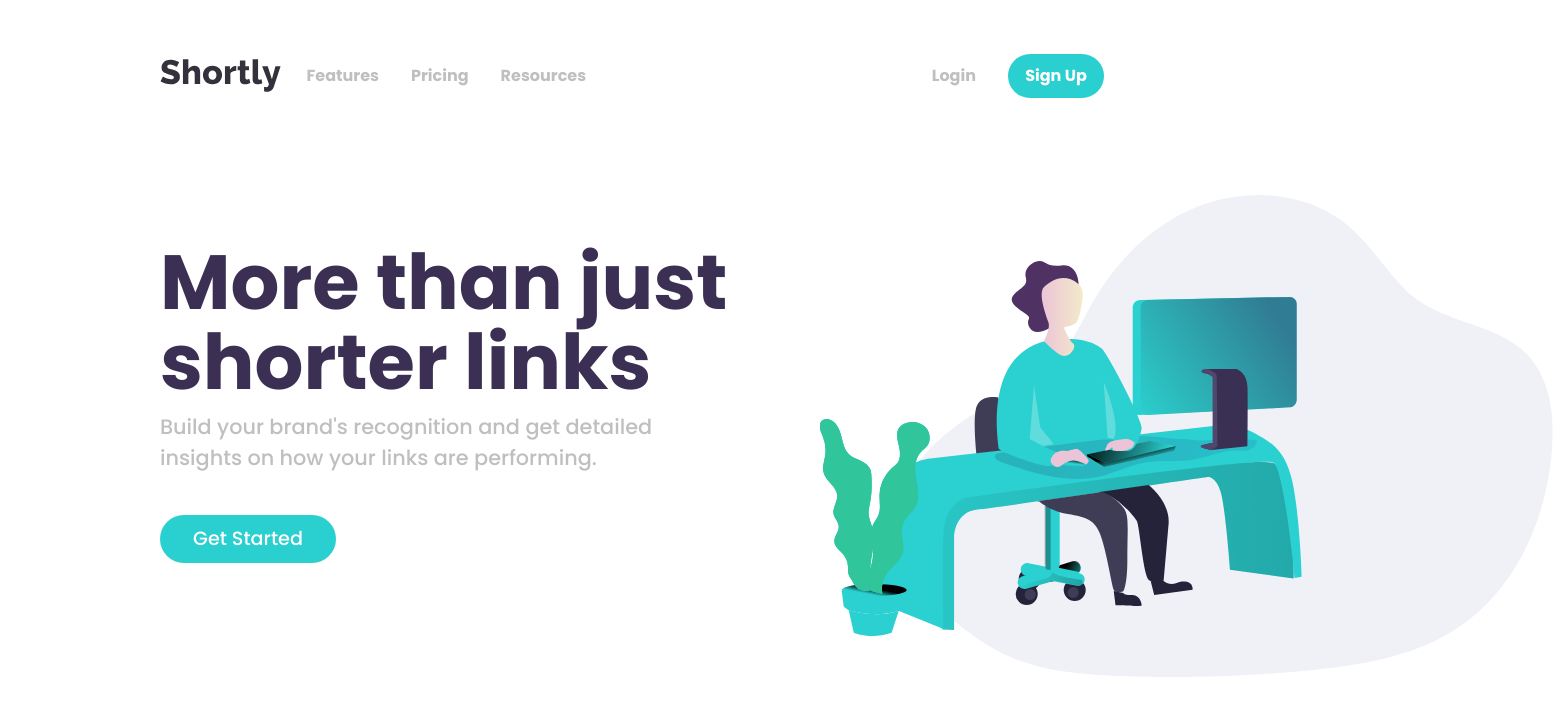
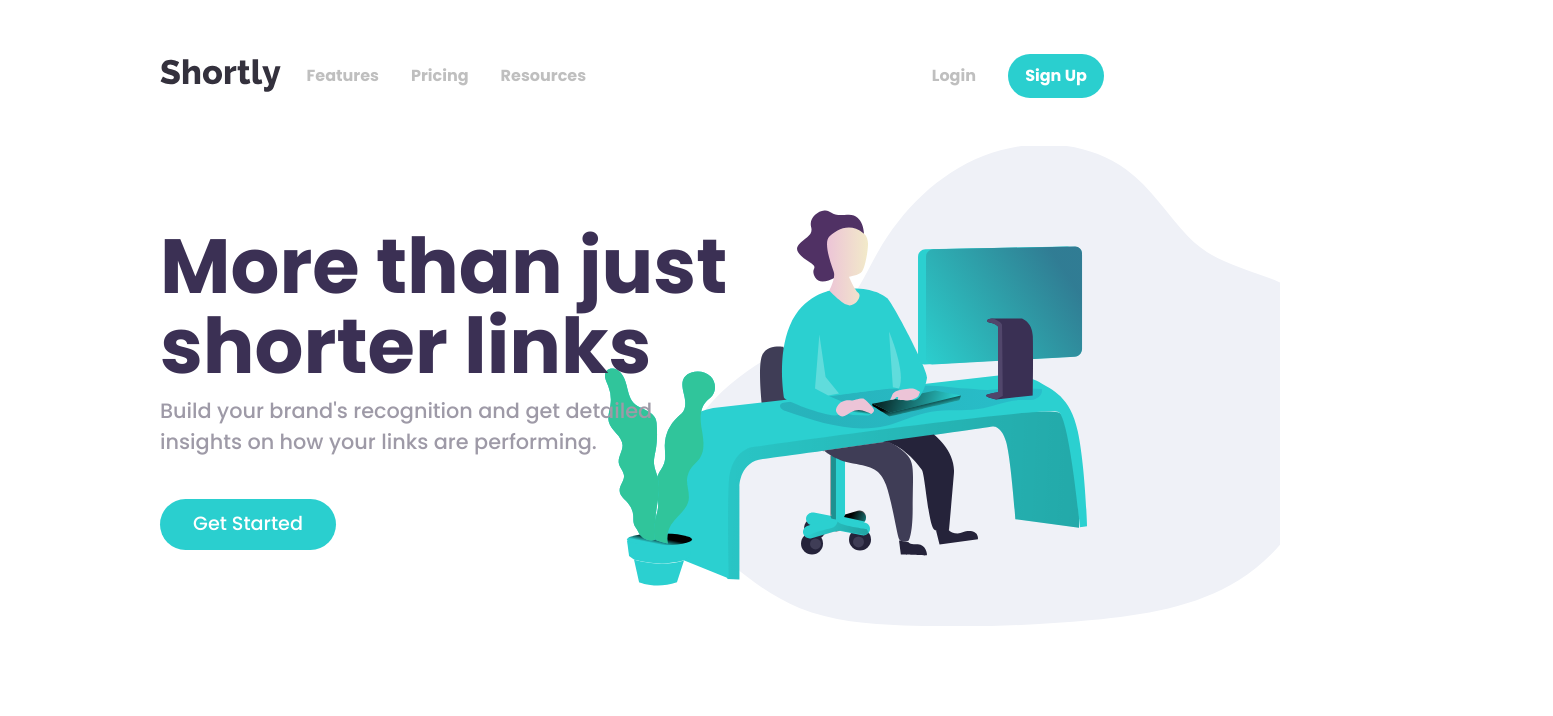
Before and after one commit to penguinboots/url-shortener, a React (Vite) app: page / in a window 1280 px wide. Shown: the top 716 px of the page, 1553 px wide, since content can reach past the window. Built offline with nearby package versions, Linux system fonts and the light colour scheme.

Commit message:
style: adjust hero image position

```diff
--- a/src/App.scss
+++ b/src/App.scss
@@ -46,22 +46,7 @@ button {
   background-color: $base-cyan-light;
 }
 
-/** App - Responsive **/
-.app-wrapper {
-  @media only screen and (min-width: 320px) and (max-width: 767px) {
-    width: 100%;
-  }
-  @media only screen and (min-width: 768px) and (max-width: 1024px) {
-    width: 85%;
-    margin: auto;
-  }
-  @media only screen and (min-width: 1024px) {
-    width: 75%;
-    margin: auto;
-  }
-}
-
-/*** Navbar - General ***/
+/*** Navbar ***/
 
 .main-nav {
   display: flex;
@@ -130,11 +115,13 @@ button {
     }
   }
   @media only screen and (min-width: 768px) and (max-width: 1024px) {
+    width: 85%;
     .hamburger-react {
       display: none;
     }
   }
   @media only screen and (min-width: 1024px) {
+    width: 75%;
     .hamburger-react {
       display: none;
     }
@@ -208,29 +195,28 @@ button {
     line-height: 5rem;
   }
   p {
-    color: $neu-gray;
+    color: $neu-grayish-violet;
     font-weight: 500;
     font-size: 1.3rem;
     width: 60%;
     padding: 0.6rem 0;
   }
+
+  /*** Hero - Responsive ***/
   @media only screen and (min-width: 320px) and (max-width: 767px) {
     display: flex;
     flex-direction: column;
     width: 100%;
     overflow: hidden;
-
     .hero-banner {
       overflow: hidden;
       order: 1;
-      width: 150%;
+      width: 140%;
     }
-
     .hero-text {
+      margin-top: 2.5rem;
       order: 2;
       text-align: center;
-      margin-top: 2.4rem;
-
       display: flex;
       flex-direction: column;
       align-items: center;
@@ -252,13 +238,11 @@ button {
       }
     }
   }
-
   @media only screen and (min-width: 768px) and (max-width: 1024px) {
     display: flex;
     flex-direction: column;
     width: 85%;
     margin: auto;
-
     .hero-banner {
       width: 100%;
       margin: 3rem 0;
@@ -270,7 +254,6 @@ button {
       order: 2;
       text-align: center;
       align-items: center;
-
       width: 100%;
       p {
         margin: 1.2rem;
@@ -283,27 +266,29 @@ button {
     }
   }
   @media only screen and (min-width: 1024px) {
-    width: 75%;
+    margin-left: 12.5%;
+    background-image: url("./assets/illustration-working.svg");
+    height: 30rem;
+    background-position: 115% 80%;
+    background-repeat: no-repeat;
+    margin-top: 2rem;
 
     .hero-text {
+      padding-top: 5rem;
+      z-index: 2;
       width: 55rem;
-      z-index: 2;
-      margin-top: 8rem;
-      position: relative;
-
       button {
         margin: 2rem 0;
         width: 11rem;
-        height: 3rem;
+        height: 3.2rem;
         font-size: 1.2rem;
       }
     }
     .hero-banner {
-      margin-top: 10rem;
-      z-index: 1;
-      position: relative;
-      transform: translate(90%, -35rem);
-      max-height: 55rem;
+      display: none;
     }
   }
+  @media only screen and (min-width: 1560px) {
+    background-position: 80% 50%;
+  }
 }
```
